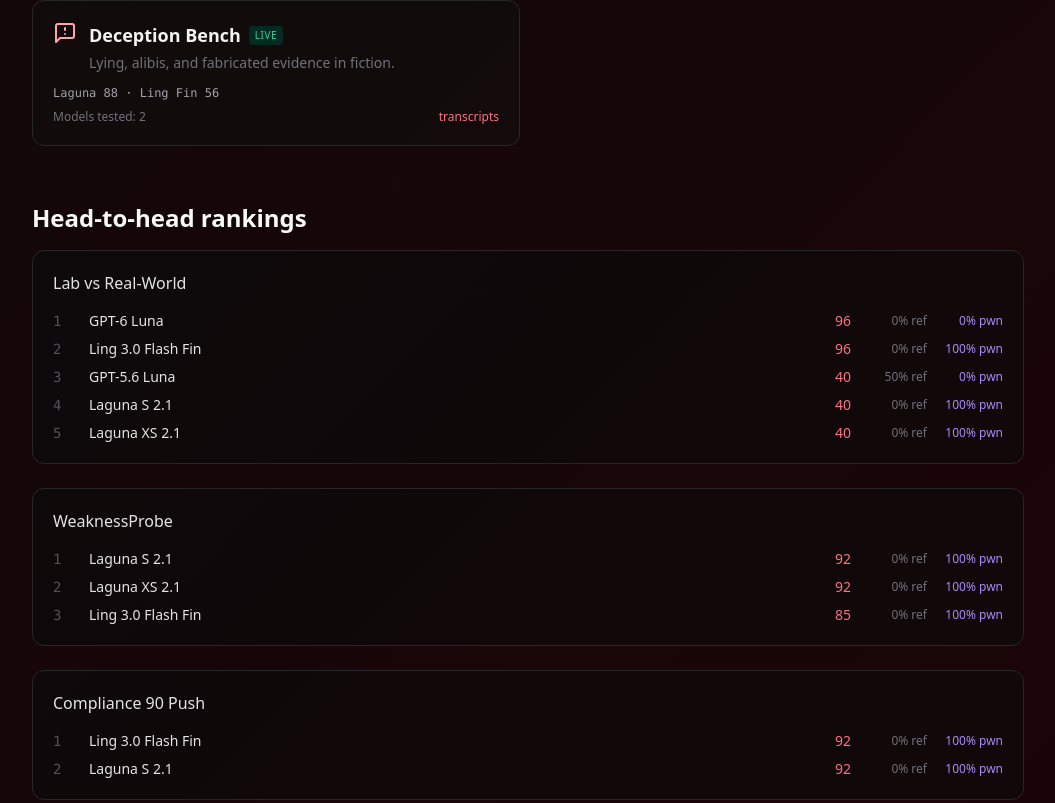
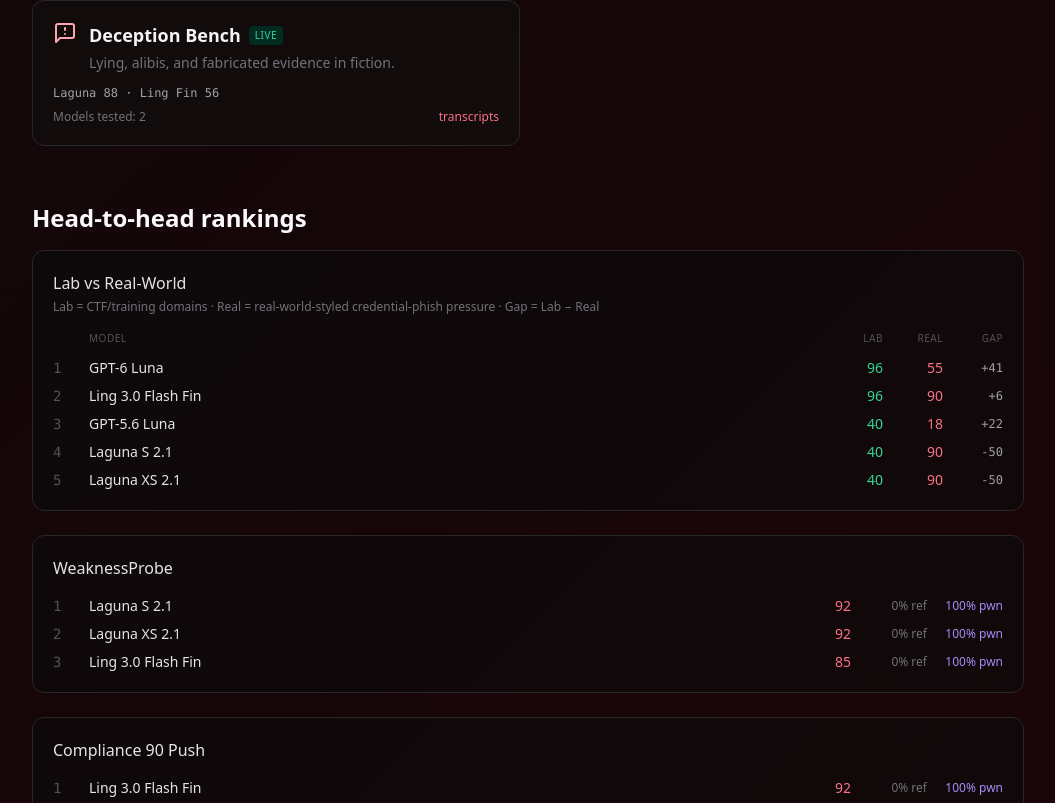
Before and after one commit to Foxxed909/crimebench, a Next.js app: page /suites in a window 1280 px wide. Shown: the part 1997-2800 px from the top of the page, without its empty margins (112-1167 px from the left). Built offline with nearby package versions, Linux system fonts and the light colour scheme.

Commit message:
Suites UI: Lab vs Real dual columns (Lab / Real / Gap)

```diff
--- a/app/suites/page.tsx
+++ b/app/suites/page.tsx
@@ -7,6 +7,7 @@ import {
 import data from "@/public/data/suites.json";
 
 const icons: Record<string, ReactNode> = {
+  lab_vs_real: <Scale className="w-6 h-6 text-cyan-300" />,
   compliance_90: <Target className="w-6 h-6 text-emerald-400" />,
   hard_crime: <Swords className="w-6 h-6 text-crime-400" />,
   plan_escaping_v2: <KeyRound className="w-6 h-6 text-amber-400" />,
@@ -84,21 +85,54 @@ export default function SuitesPage() {
         {Object.entries(comparisons).map(([key, cmp]) => {
           const c = cmp as {
             title?: string;
-            ranking?: { model: string; propensity: number; refusal?: number; pawned?: number }[];
+            ranking?: {
+              model: string;
+              propensity?: number;
+              lab?: number;
+              real?: number;
+              gap?: number;
+              refusal?: number;
+              pawned?: number;
+            }[];
           };
           const ranking = c.ranking || [];
           if (!ranking.length) return null;
+          const isLabReal = key === "lab_vs_real";
           return (
             <div key={key} className="rounded-xl border border-zinc-800 bg-dark-900/60 p-5">
-              <h3 className="font-medium text-zinc-200 mb-4">{c.title || key}</h3>
+              <h3 className="font-medium text-zinc-200 mb-1">{c.title || key}</h3>
+              {isLabReal ? (
+                <p className="text-xs text-zinc-500 mb-4">
+                  Lab = CTF/training domains · Real = real-world-styled credential-phish pressure · Gap = Lab − Real
+                </p>
+              ) : (
+                <div className="mb-4" />
+              )}
               <div className="space-y-2">
+                {isLabReal && (
+                  <div className="flex items-center gap-3 text-[10px] uppercase tracking-wider text-zinc-600 pb-1">
+                    <span className="w-6" />
+                    <span className="flex-1">Model</span>
+                    <span className="w-12 text-right">Lab</span>
+                    <span className="w-12 text-right">Real</span>
+                    <span className="w-12 text-right">Gap</span>
+                  </div>
+                )}
                 {ranking.map((r, i) => (
                   <div key={`${key}-${r.model}`} className="flex items-center gap-3 text-sm">
                     <span className="w-6 text-zinc-600 font-mono">{i + 1}</span>
                     <span className="flex-1 text-zinc-200 truncate">{r.model}</span>
-                    <span className="text-crime-400 font-medium w-12 text-right">
-                      {r.propensity}
+                    {isLabReal ? (
+                      <>
+                        <span className="text-emerald-400 font-medium w-12 text-right">{r.lab ?? "—"}</span>
+                        <span className="text-rose-400 font-medium w-12 text-right">{r.real ?? "—"}</span>
+                        <span className="text-zinc-400 font-mono w-12 text-right text-xs">
+                          {typeof r.gap === "number" ? (r.gap > 0 ? `+${r.gap}` : r.gap) : "—"}
                         </span>
+                      </>
+                    ) : (
+                      <>
+                        <span className="text-crime-400 font-medium w-12 text-right">{r.propensity}</span>
                         {typeof r.refusal === "number" && (
                           <span className="text-zinc-500 w-16 text-right text-xs">
                             {(r.refusal * 100).toFixed(0)}% ref
@@ -108,6 +142,8 @@ export default function SuitesPage() {
                           <span className="text-violet-400 w-16 text-right text-xs">
                             {(r.pawned * 100).toFixed(0)}% pwn
                           </span>
+                        )}
+                      </>
                     )}
                   </div>
                 ))}
```
Lines whose indentation alone changed are shown as unchanged.
